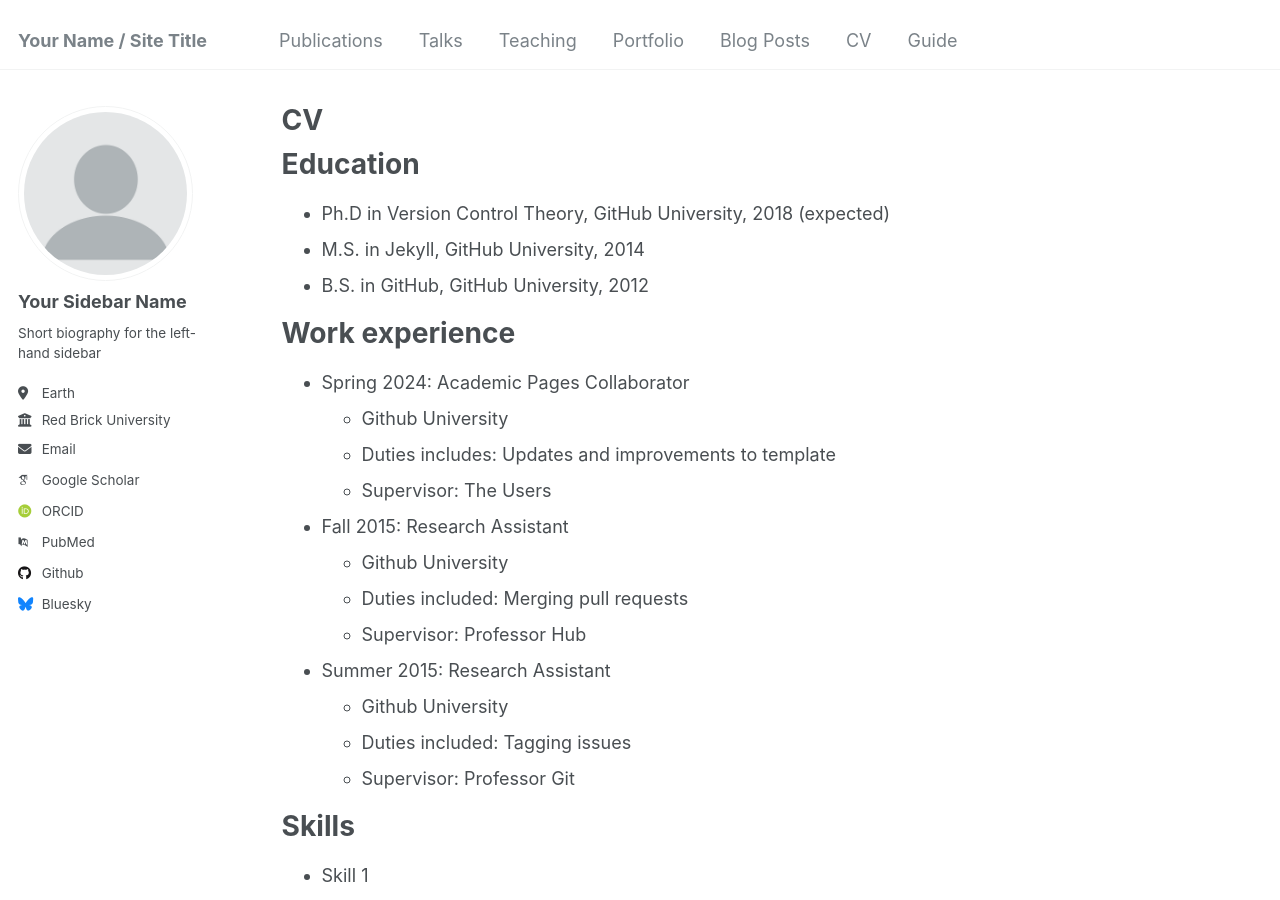
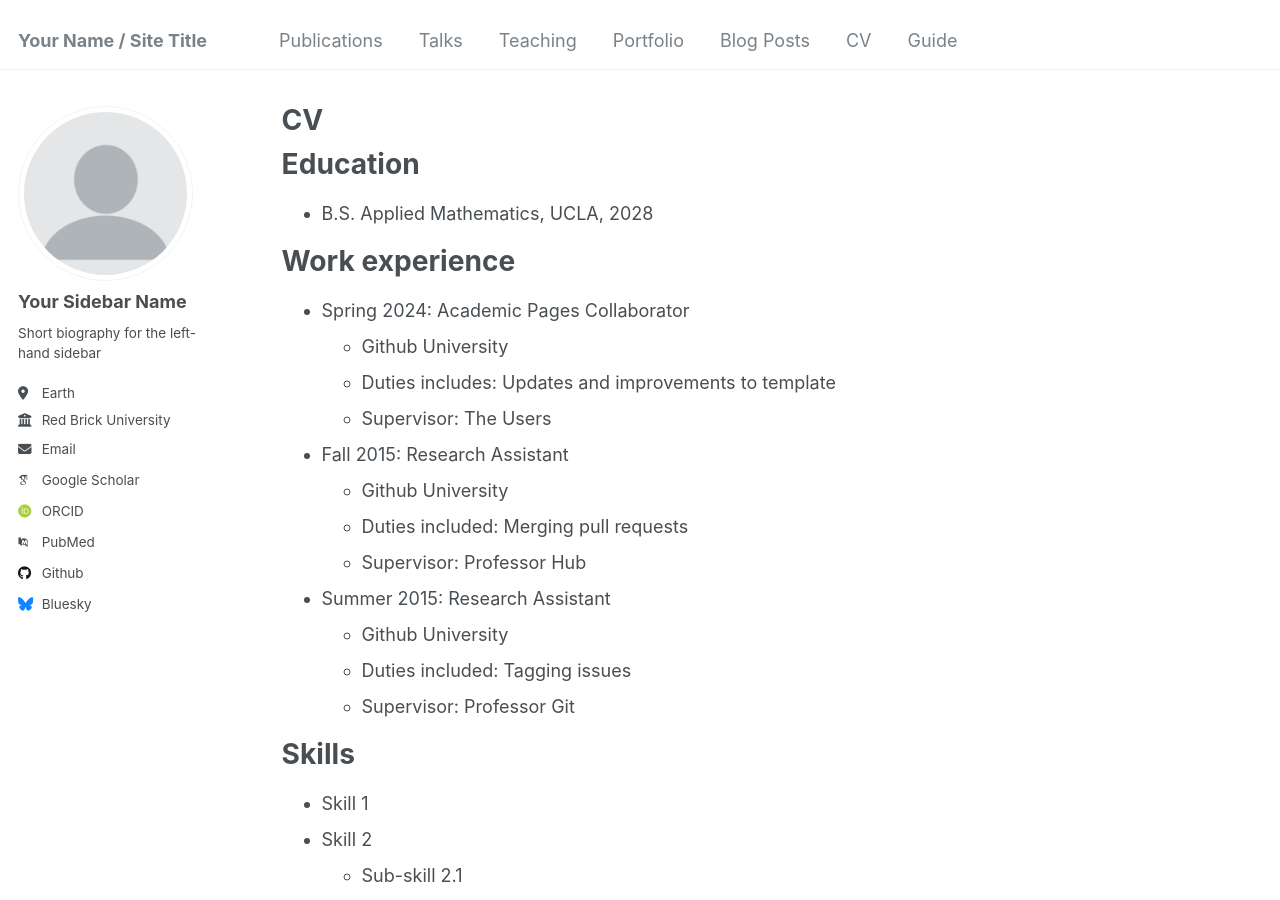
Before and after one commit to aryandalalucla/aryandalalucla.github.io, a Jekyll site: the page built from _pages/cv.md, in a window 1280 px wide and 900 px high. Built offline with Jekyll 4.4.1, drawn with Linux system fonts in a browser that asks for light colours; some web fonts are replaced.

Commit message:
Update cv.md

```diff
--- a/_pages/cv.md
+++ b/_pages/cv.md
@@ -11,9 +11,7 @@ redirect_from:
 
 Education
 ======
-* Ph.D in Version Control Theory, GitHub University, 2018 (expected)
-* M.S. in Jekyll, GitHub University, 2014
-* B.S. in GitHub, GitHub University, 2012
+* B.S. Applied Mathematics, UCLA, 2028
 
 Work experience
 ======
```
